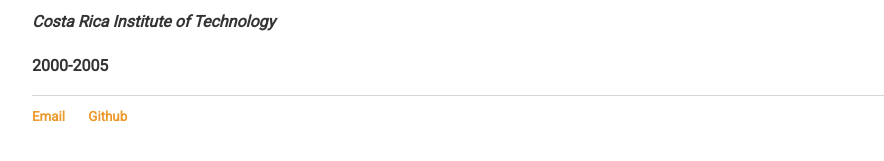
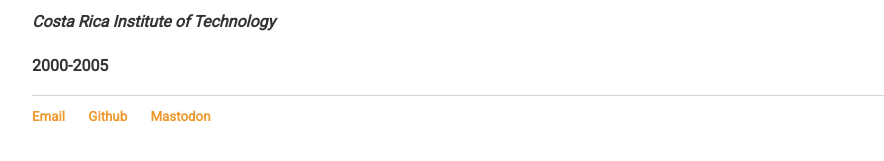
Before and after one commit to leohackerman/leohackerman.github.io, a Jekyll site: the page built from cv/cv.md, in a window 1280 px wide and 900 px high, scrolled down 1592 px. Shown: the part 716-877 px from the top of the window, without its empty margins (160-1044 px from the left). Built offline with Jekyll 4.4.1, drawn with Linux system fonts in a browser that asks for light colours.

Commit message:
Update default.html

```diff
--- a/_layouts/default.html
+++ b/_layouts/default.html
@@ -24,7 +24,8 @@
 			<footer>
 	    		<ul>
 	        		<li><a href="mailto:ortiz.morales.leonardo@gmail.com">Email</a></li>
-        		  <li><a href="https://github.com/leohackerman">Github</a></li>
+        		  	<li><a href="https://github.com/leohackerman">Github</a></li>
+				<li><a rel="me" href="https://mastodon.social/@leohackerman">Mastodon</a></li>
 				</ul>
 			</footer>
 		</body>
```
